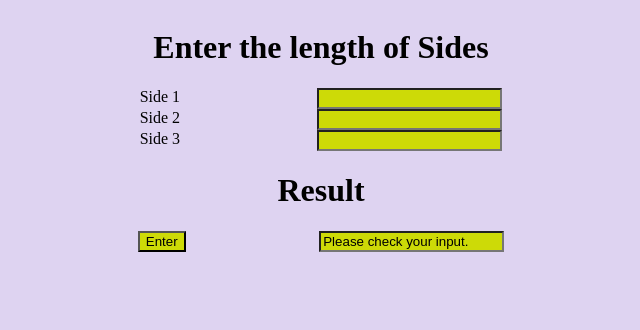
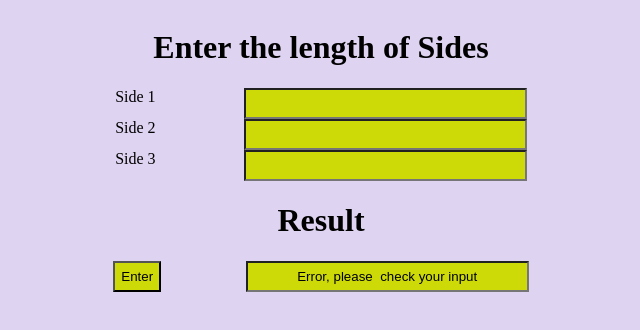
Before and after one commit to ApexTone/ITEE-Triangle-Implementation, a plain HTML site: page index.html in a window 1280 px wide. Both pictures are taken after a click on the button "Enter". Shown: the whole page, without its empty margins (319-959 px from the left). Drawn offline with Linux system fonts and the light colour scheme.

Commit message:
fix input field check

```diff
--- a/index.html
+++ b/index.html
@@ -31,7 +31,7 @@
       <h1>Result</h1>
       <div class="row">
         <button class="submit-button" id="submit-button">Enter</button>
-        <input class="output-field" id="output" type="text" readonly="true" value="..."/>
+        <input class="output-field" id="output" type="text" readonly="true" value=""/>
         <!-- <div class="output-field" id="output"></div> -->
       </div>
     </div>
--- a/index.js
+++ b/index.js
@@ -3,6 +3,7 @@ const inputSide2 = document.getElementById("side2");
 const inputSide3 = document.getElementById("side3");
 const submitButton = document.getElementById("submit-button");
 const outputField = document.getElementById("output");
+let errorcase = 0;
 
 submitButton.addEventListener("click", () =>
   calculateInput(inputSide1.value, inputSide2.value, inputSide3.value)
@@ -16,7 +17,8 @@ const validateInput = (side1, side2, side3) => {
   console.log(side1, side2, side3);
   // NOTE: since input are of type number, string inputs will be result in <empty string> on variables
   if (side1 === "" || side2 === "" || side3 === "") {
-    console.log("no data");
+    //console.log("no data");
+    errorcase = 1;
     return false;
   }
   if (
@@ -24,18 +26,21 @@ const validateInput = (side1, side2, side3) => {
     !Number.isInteger(side2) ||
     !Number.isInteger(side3)
   ) {
-    console.log("not int");
+    //console.log("not int");
+    errorcase = 1;
     return false;
   }
 
-  // FIXME: due to rounding issue, value slightly lower than 1 might pass this condition
+  //due to rounding issue, value slightly lower than 1 might pass this condition
   if (side1 < LOWER_LIMIT || side2 < LOWER_LIMIT || side3 < LOWER_LIMIT) {
-    console.log("too low");
+    //console.log("too low");
+    errorcase = 2;
     return false;
   }
-  // FIXME: due to rounding issue, value slightly more than 1000000 might pass this condition
+  //due to rounding issue, value slightly more than 1000000 might pass this condition
   if (side1 > UPPER_LIMIT || side2 > UPPER_LIMIT || side3 > UPPER_LIMIT) {
-    console.log("too high");
+    //console.log("too high");
+    errorcase = 2;
     return false;
   }
   if (
@@ -43,7 +48,8 @@ const validateInput = (side1, side2, side3) => {
     side1 + side3 <= side2 ||
     side2 + side3 <= side1
   ) {
-    console.log("not valid triangle");
+    //console.log("not valid triangle");
+    errorcase = 3;
     return false;
   }
   return true;
@@ -95,9 +101,19 @@ const calculateInput = (side1, side2, side3) => {
     } else {
       output += ", Acute Triangle";
     }
-  } else {
-    output += "Please check your input.";
   }
-  document.getElementById("output").value = output;
+  else {
+    if (errorcase == 1) {
+      output += "Error, please  check your input";
+    }
+    else if(errorcase == 2){
+      output += "Error, please enter new value(invalid input)";
+    }
+    else if(errorcase == 3){
+      output +=  "Error, please enter new value(invalid triangle)";
+    }
+
+  }
+  outputField.value= output;
   //return output;
 };
--- a/styles.css
+++ b/styles.css
@@ -20,6 +20,9 @@ body {
 .data-field {
   background-color: #cdda07;
   display: block;
+  width: 275px;
+  height: 25px;
+  text-align: center;
 }
 
 .submit-button {
@@ -29,4 +32,7 @@ body {
 .output-field {
   background-color: #cdda07;
   display: block;
+  width: 275px;
+  height: 25px;
+  text-align: center;
 }
```
